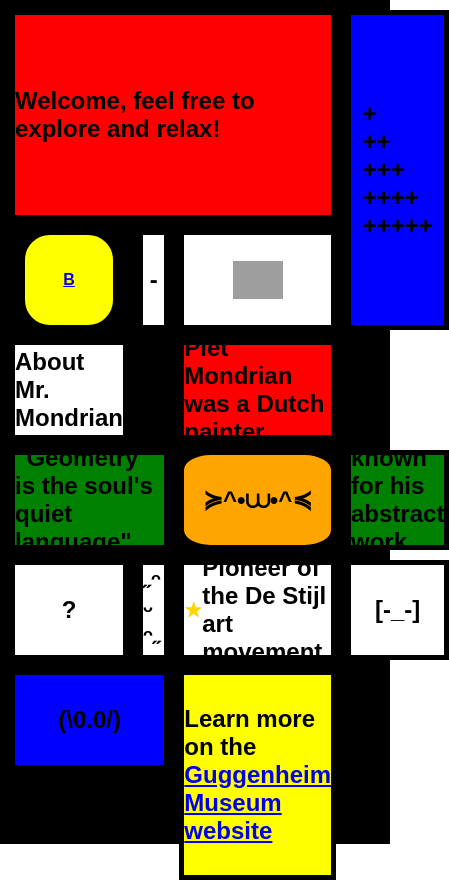
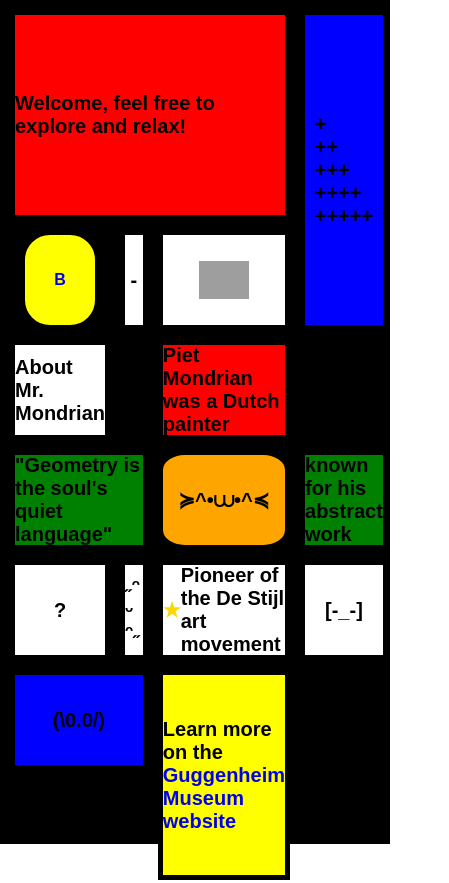
Before and after one commit to johnny603/ofa-frontend-lab-2025, a plain HTML site: page mondrian/mondrianIndex.html in a window 390 px wide. Shown: the top 883 px of the page, 449 px wide, since content can reach past the window. Drawn offline with Linux system fonts and the light colour scheme; grey boxes are pictures that could not be loaded.

Commit message:
Housekeeping

```diff
--- a/mondrian/mondrian.css
+++ b/mondrian/mondrian.css
@@ -135,3 +135,16 @@
     }
 
     .item {
+      font-size: 20px;
+    }
+  }
+
+  a {
+    text-decoration: none;
+  }
+
+  ul {
+    list-style-type: none;
+    padding-left: 0; /* removes the default left padding */
+    margin: 0;        /* optional: remove default margin */
+  }
```
